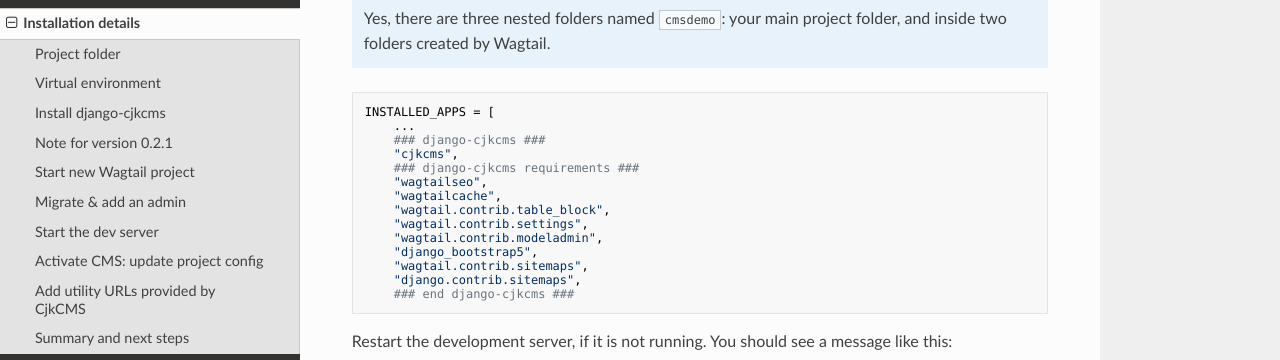
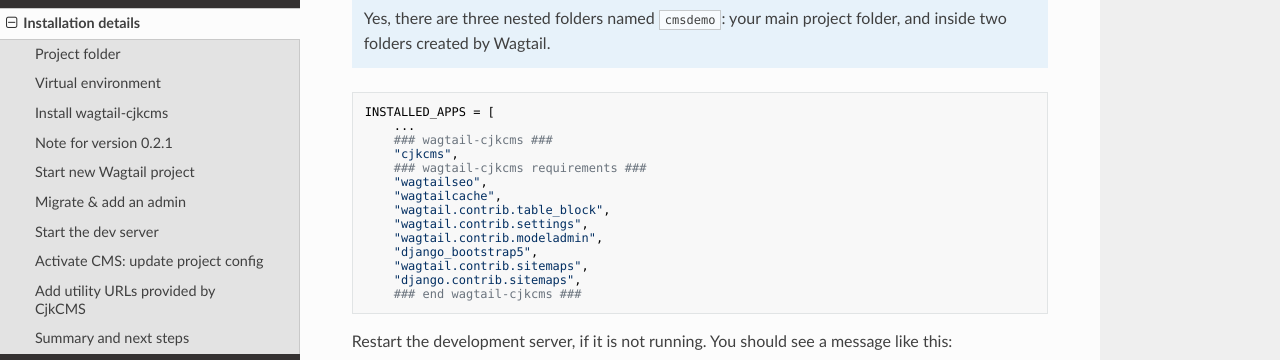
Before and after one commit to cjkpl/wagtail-cjkcms, an MkDocs documentation site: the page built from docs/installation.md, in a window 1280 px wide and 900 px high, scrolled down 2289 px. Shown: the part 127-487 px from the top of the window. Built offline with MkDocs 1.6.1, drawn with Linux system fonts in a browser that asks for light colours; nearby versions of some CDN libraries; some of the changed text lies outside the part shown.

Commit message:
Renamed package to wagtail-cjkcms. Changed versioning from semantic to calendar

````diff
--- a/boot_django.py
+++ b/boot_django.py
@@ -21,16 +21,16 @@
             }
         },
         INSTALLED_APPS=(
-            # --- django-cjkcms #
+            # --- wagtail-cjkcms #
             "cjkcms",
-            # --- django-cjkcms requirements #
+            # --- wagtail-cjkcms requirements #
             "wagtailseo",
             "wagtailcache",
             "wagtail.contrib.table_block",
             "wagtail.contrib.settings",
             "wagtail.contrib.modeladmin",
             "django_bootstrap5",
-            # --- end django-cjkcms #
+            # --- end wagtail-cjkcms #
             # "wagtail.contrib.forms",
             # "wagtail.contrib.redirects",
             "wagtail.sites",
--- a/docs/installation.md
+++ b/docs/installation.md
@@ -34,9 +34,9 @@
 source env-cmsdemo/Scripts/activate
 ```
 
-## Install django-cjkcms
+## Install wagtail-cjkcms
 ```
-pip install django-cjkcms
+pip install wagtail-cjkcms
 ```
 This will install all required dependencies into the virtual environment, including Wagtail and Django.
 
@@ -82,9 +82,9 @@
 ```python
 INSTALLED_APPS = [
     ...
-    ### django-cjkcms ###
+    ### wagtail-cjkcms ###
     "cjkcms",
-    ### django-cjkcms requirements ###
+    ### wagtail-cjkcms requirements ###
     "wagtailseo",
     "wagtailcache",
     "wagtail.contrib.table_block",
@@ -93,7 +93,7 @@
     "django_bootstrap5",
     "wagtail.contrib.sitemaps",
     "django.contrib.sitemaps",
-    ### end django-cjkcms ###
+    ### end wagtail-cjkcms ###
 ```
 
 Restart the development server, if it is not running. You should see a message like this:
````
Also changed, not shown: CHANGELOG.md (+4 -0 lines), README.md (+8 -16 lines), cjkcms/__init__.py (+3 -4 lines), docs/quick-start.md (+4 -4 lines), setup.cfg (+4 -3 lines), 2 other files.
